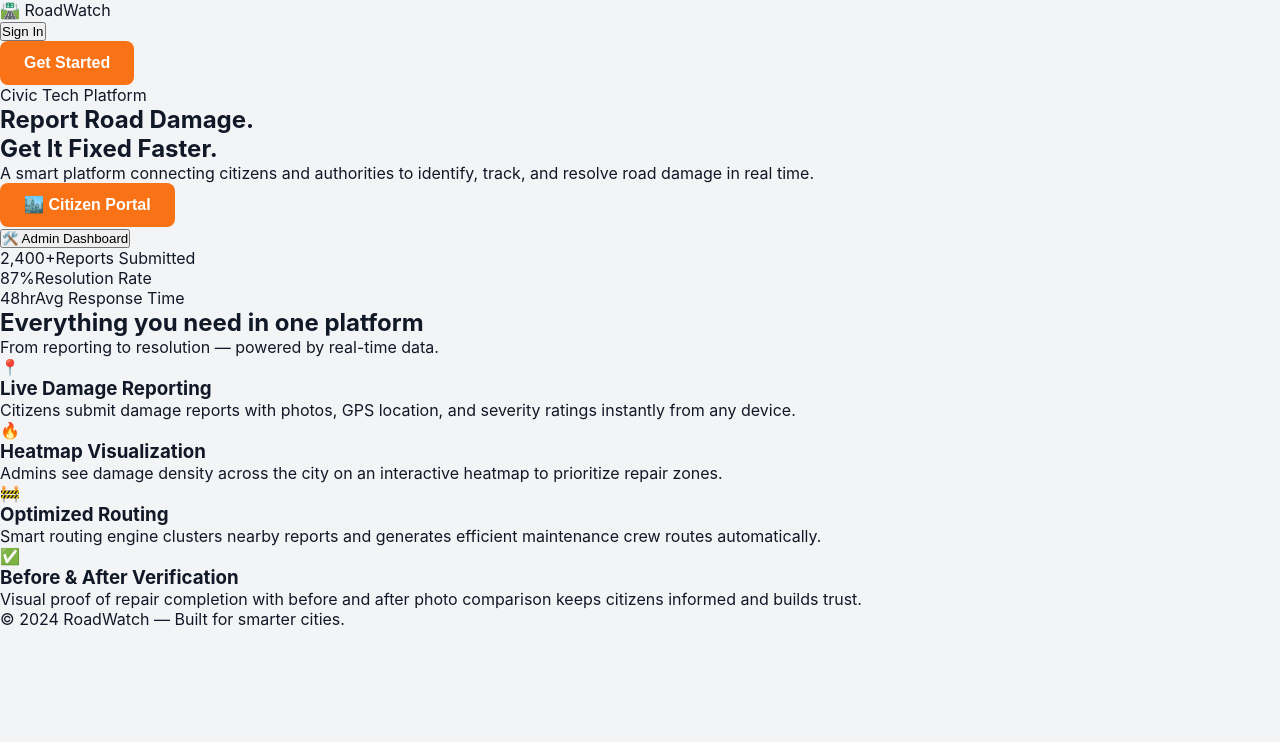
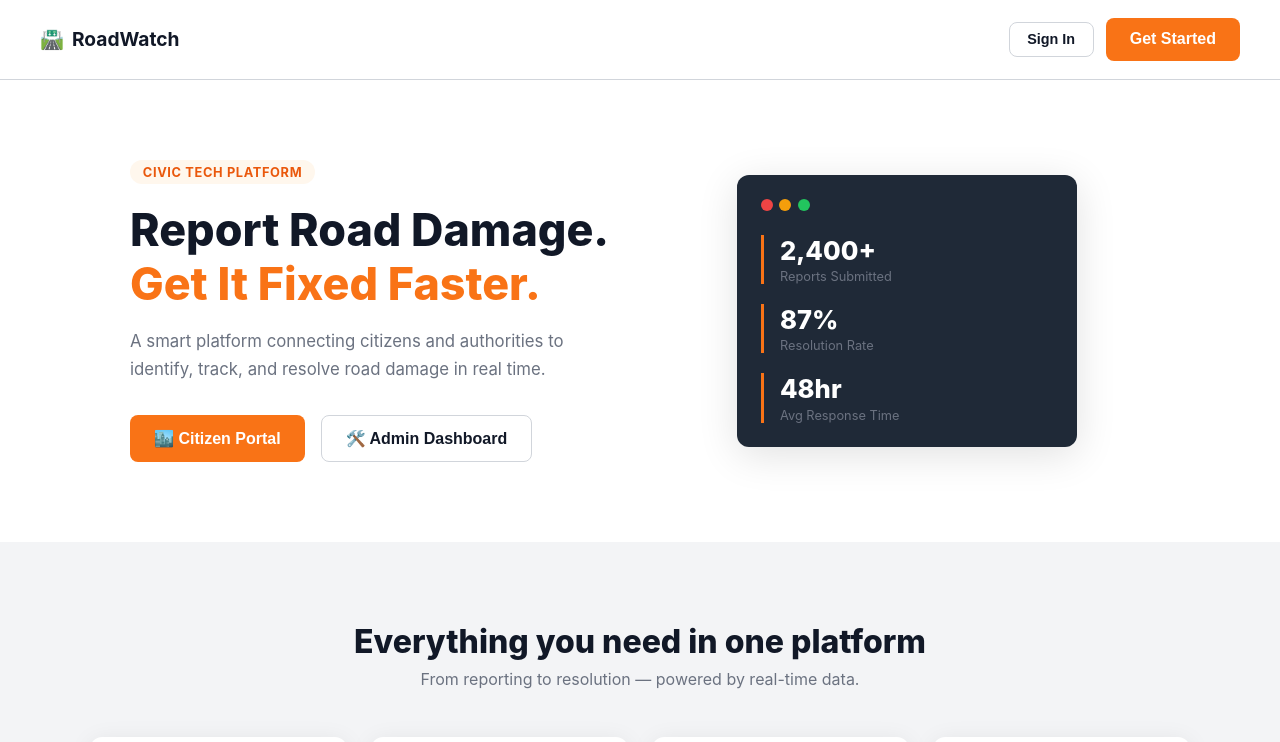
Before and after one commit to Ankush-learning/smart-road-system, a React (Vite) app in the folder frontend/: page / in a window 1280 px wide. Shown: the top 742 px of the page. Built offline with nearby package versions, Linux system fonts and the light colour scheme; no server answers.

Commit message:
Update index.css

```diff
--- a/frontend/src/index.css
+++ b/frontend/src/index.css
@@ -411,3 +411,266 @@ body {
     display: none;
   }
 }
+/* ─── Landing Page ───────────────────────────────────────────────────────── */
+
+.landing-page {
+  min-height: 100vh;
+  display: flex;
+  flex-direction: column;
+  background: var(--white);
+}
+
+.landing-nav {
+  display: flex;
+  align-items: center;
+  justify-content: space-between;
+  padding: 1.1rem 2.5rem;
+  background: var(--white);
+  border-bottom: 1px solid var(--gray-3);
+  position: sticky;
+  top: 0;
+  z-index: 10;
+}
+
+.landing-nav-brand {
+  font-size: 1.2rem;
+  font-weight: 700;
+  color: var(--dark);
+  display: flex;
+  align-items: center;
+  gap: 0.5rem;
+}
+
+.landing-nav-links {
+  display: flex;
+  align-items: center;
+  gap: 0.75rem;
+}
+
+.btn-outline {
+  background: transparent;
+  border: 1.5px solid var(--gray-3);
+  border-radius: 8px;
+  padding: 0.55rem 1.1rem;
+  font-size: 0.9rem;
+  font-weight: 600;
+  color: var(--dark);
+  cursor: pointer;
+  transition: border-color 0.2s, background 0.2s;
+}
+
+.btn-outline:hover {
+  border-color: var(--orange);
+  color: var(--orange);
+}
+
+.landing-hero {
+  display: flex;
+  align-items: center;
+  justify-content: space-between;
+  gap: 3rem;
+  padding: 5rem 2.5rem;
+  max-width: 1100px;
+  margin: 0 auto;
+  width: 100%;
+}
+
+.hero-content {
+  flex: 1;
+  max-width: 520px;
+}
+
+.hero-tag {
+  display: inline-block;
+  background: var(--orange-light);
+  color: var(--orange-dark);
+  font-size: 0.8rem;
+  font-weight: 700;
+  padding: 0.3rem 0.8rem;
+  border-radius: 999px;
+  margin-bottom: 1.25rem;
+  letter-spacing: 0.05em;
+  text-transform: uppercase;
+}
+
+.hero-title {
+  font-size: 2.8rem;
+  font-weight: 800;
+  color: var(--dark);
+  line-height: 1.2;
+  margin-bottom: 1rem;
+}
+
+.hero-highlight {
+  color: var(--orange);
+}
+
+.hero-subtitle {
+  font-size: 1.05rem;
+  color: var(--gray-2);
+  line-height: 1.65;
+  margin-bottom: 2rem;
+}
+
+.hero-buttons {
+  display: flex;
+  gap: 1rem;
+  flex-wrap: wrap;
+}
+
+.hero-btn {
+  padding: 0.8rem 1.5rem;
+  font-size: 1rem;
+}
+
+.hero-visual {
+  flex: 1;
+  display: flex;
+  justify-content: center;
+}
+
+.hero-card {
+  background: var(--dark-2);
+  border-radius: var(--radius);
+  padding: 1.5rem;
+  width: 100%;
+  max-width: 340px;
+  box-shadow: var(--shadow-lg);
+}
+
+.hero-card-header {
+  display: flex;
+  gap: 0.4rem;
+  margin-bottom: 1.5rem;
+}
+
+.hero-card-dot {
+  width: 12px;
+  height: 12px;
+  border-radius: 50%;
+}
+
+.hero-card-dot.red    { background: #ef4444; }
+.hero-card-dot.yellow { background: #f59e0b; }
+.hero-card-dot.green  { background: #22c55e; }
+
+.hero-card-body {
+  display: flex;
+  flex-direction: column;
+  gap: 1.25rem;
+}
+
+.hero-stat {
+  display: flex;
+  flex-direction: column;
+  gap: 0.2rem;
+  border-left: 3px solid var(--orange);
+  padding-left: 1rem;
+}
+
+.hero-stat-number {
+  font-size: 1.6rem;
+  font-weight: 800;
+  color: var(--white);
+}
+
+.hero-stat-label {
+  font-size: 0.8rem;
+  color: var(--gray-2);
+}
+
+.landing-features {
+  background: var(--gray-4);
+  padding: 5rem 2.5rem;
+  text-align: center;
+}
+
+.features-title {
+  font-size: 2rem;
+  font-weight: 800;
+  color: var(--dark);
+  margin-bottom: 0.5rem;
+}
+
+.features-subtitle {
+  color: var(--gray-2);
+  font-size: 1rem;
+  margin-bottom: 3rem;
+}
+
+.features-grid {
+  display: grid;
+  grid-template-columns: repeat(auto-fill, minmax(230px, 1fr));
+  gap: 1.5rem;
+  max-width: 1100px;
+  margin: 0 auto;
+}
+
+.feature-card {
+  background: var(--white);
+  border-radius: var(--radius);
+  padding: 2rem 1.5rem;
+  text-align: left;
+  box-shadow: var(--shadow);
+  transition: transform 0.2s, box-shadow 0.2s;
+}
+
+.feature-card:hover {
+  transform: translateY(-3px);
+  box-shadow: var(--shadow-lg);
+}
+
+.feature-icon {
+  font-size: 2rem;
+  margin-bottom: 1rem;
+}
+
+.feature-card h3 {
+  font-size: 1rem;
+  font-weight: 700;
+  color: var(--dark);
+  margin-bottom: 0.5rem;
+}
+
+.feature-card p {
+  font-size: 0.875rem;
+  color: var(--gray-2);
+  line-height: 1.6;
+}
+
+.landing-footer {
+  background: var(--dark-2);
+  color: var(--gray-2);
+  text-align: center;
+  padding: 1.5rem;
+  font-size: 0.85rem;
+  margin-top: auto;
+}
+
+@media (max-width: 768px) {
+  .landing-hero {
+    flex-direction: column;
+    padding: 3rem 1.25rem;
+    text-align: center;
+  }
+
+  .hero-title {
+    font-size: 2rem;
+  }
+
+  .hero-buttons {
+    justify-content: center;
+  }
+
+  .hero-visual {
+    width: 100%;
+  }
+
+  .landing-nav {
+    padding: 1rem 1.25rem;
+  }
+
+  .landing-features {
+    padding: 3rem 1.25rem;
+  }
+}
```
